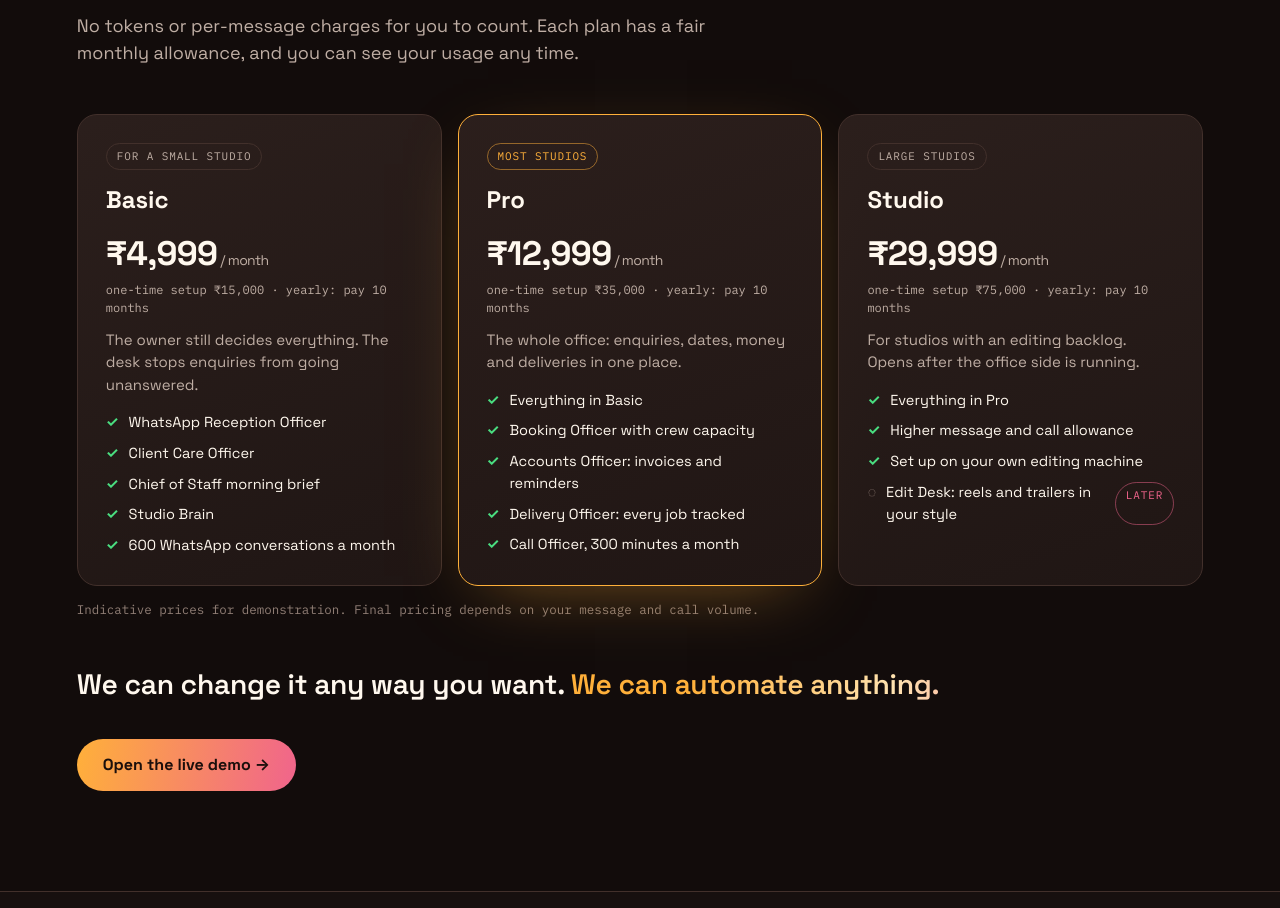
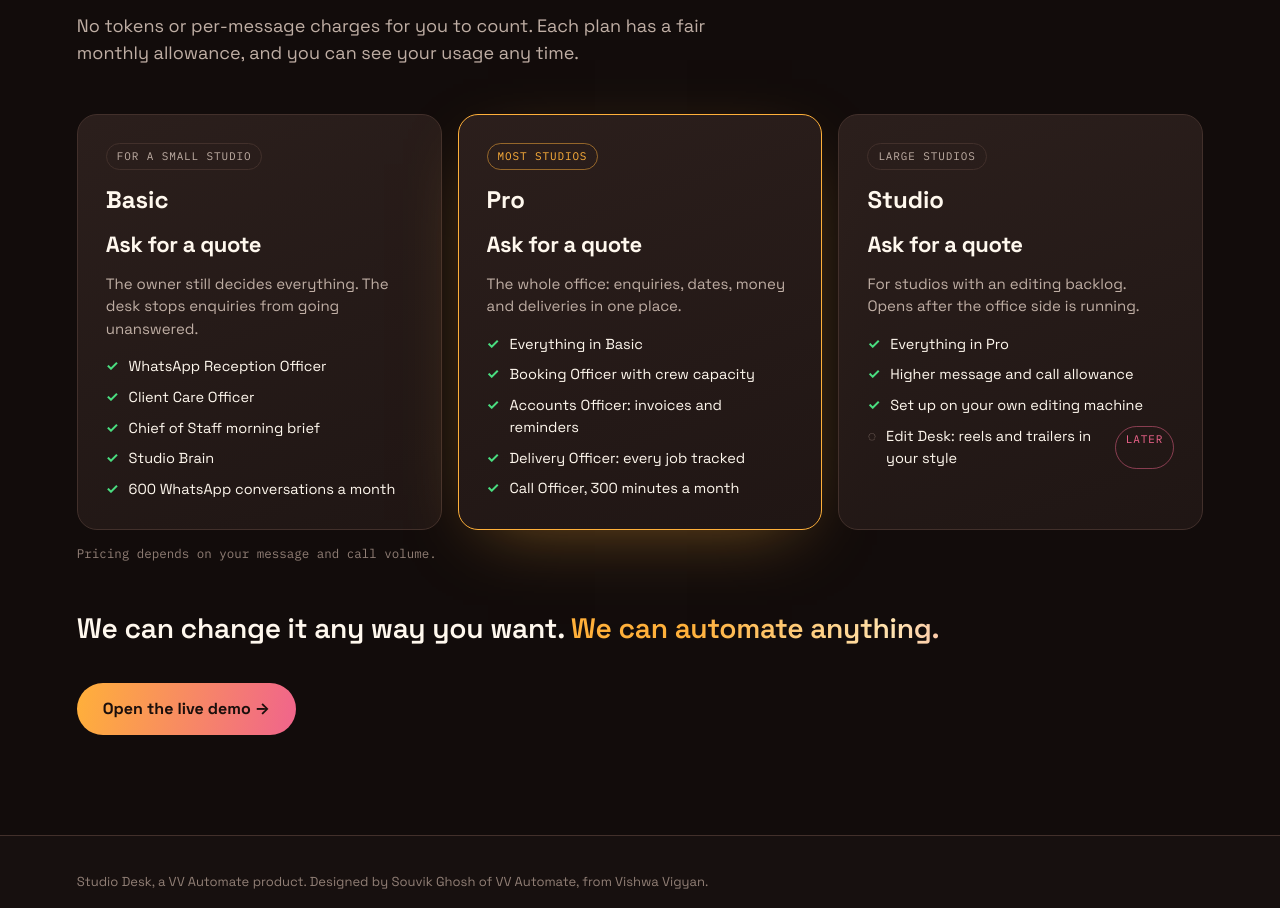
Before and after one commit to souvikrs/vv-studio-desk, a plain HTML site: page index.html in a window 1280 px wide. Shown: the part 3937-4845 px from the top of the page. Drawn offline with Linux system fonts and the light colour scheme; a web font is replaced by a local one.

Commit message:
Hide indicative prices on the hosted page
Co-Authored-By: Claude Fable 5.2 <noreply@anthropic.com>

```diff
--- a/index.html
+++ b/index.html
@@ -429,7 +429,7 @@ const $=(s,r=document)=>r.querySelector(s), $$=(s,r=document)=>[...r.querySelect
 const STUDIO='Shubho Drishti Studio';
 
 /* Plans. Prices are indicative and not final. Set SHOW_PRICES=false to hide the numbers. */
-const SHOW_PRICES=true;
+const SHOW_PRICES=false;
 const PLANS=[
  {n:'Basic',tag:'For a small studio',amt:'₹4,999',setup:'₹15,000',d:'The owner still decides everything. The desk stops enquiries from going unanswered.',
   f:['WhatsApp Reception Officer','Client Care Officer','Chief of Staff morning brief','Studio Brain','600 WhatsApp conversations a month']},
```
Also changed, not shown: 1 other file.
